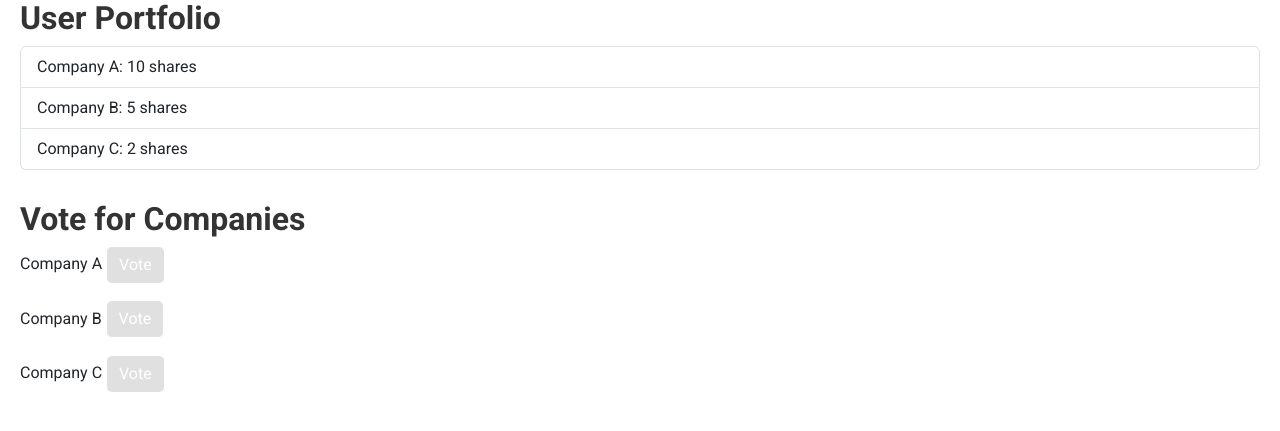
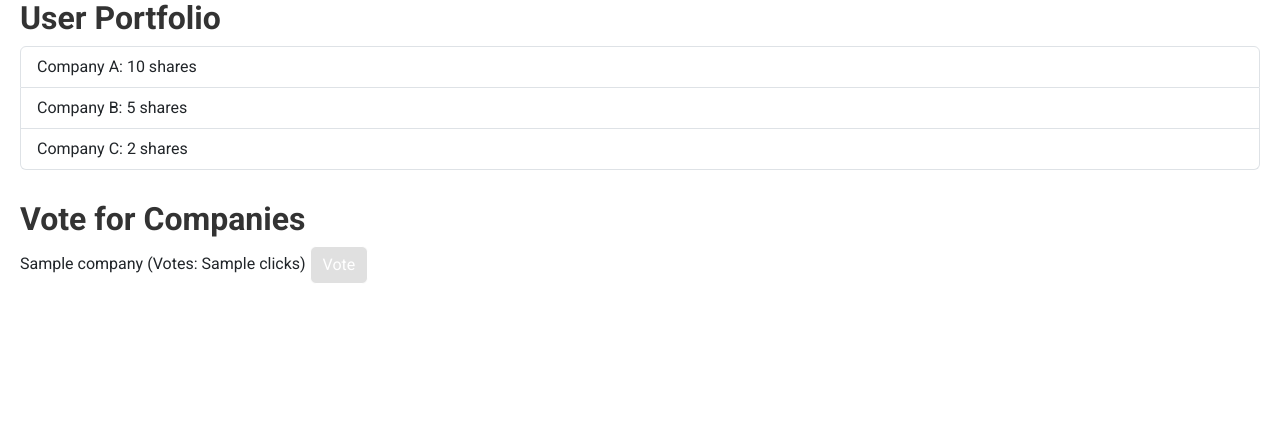
Before and after one commit to Bitmato-Studio/ETHBoston-TheGame, a Flask app: template templates/index.html in a window 1280 px wide. Shown: the part 293-724 px from the top of the page. Run offline with Flask 3, Linux system fonts and the light colour scheme; the template is opened without the code that fills it: most values are stand-ins (such as "Sample title", 1, 10 or a date in 2020).

Commit message:
Created Vote System - Works w/ Dummy Data

```diff
--- a/app.py
+++ b/app.py
@@ -1,7 +1,14 @@
-from flask import Flask, render_template
+from flask import Flask, render_template, request, redirect, url_for
 from structures import Company, Player
 
 app = Flask(__name__)
+
+# Initialize DUMMY company data
+companies = [
+    {'name': 'Company A', 'value': 100.0, 'clicks': 0},
+    {'name': 'Company B', 'value': 200.0, 'clicks': 0},
+    {'name': 'Company C', 'value': 300.0, 'clicks': 0}
+]
 
 @app.route("/api/company/<company_name>")
 def get_company(company_name:str):
@@ -17,9 +24,20 @@ def update_company(company_name:str, methods=["POST"]):
     return f"Update Data for: {company_name}"
 
 
+# FRONT-END ROUTES
+
 @app.route("/")
 def index():
-    return render_template('index.html')
+    return render_template('index.html', companies=companies)
+
+@app.route('/vote', methods=['POST'])
+def vote():
+    company_name = request.form.get('company')
+    for company in companies:
+        if company['name'] == company_name:
+            company['clicks'] += 1
+            break
+    return redirect(url_for('index'))
 
 
     """
--- a/templates/index.html
+++ b/templates/index.html
@@ -38,20 +38,15 @@
 
     <div class="section">
         <h2>Vote for Companies</h2>
-        <form>
-            <div class="mb-3">
-                <label class="form-label">Company A</label>
-                <input type="submit" class="btn btn-primary" value="Vote">
-            </div>
-            <div class="mb-3">
-                <label class="form-label">Company B</label>
-                <input type="submit" class="btn btn-primary" value="Vote">
-            </div>
-            <div class="mb-3">
-                <label class="form-label">Company C</label>
-                <input type="submit" class="btn btn-primary" value="Vote">
-            </div>
-        </form>
+        {% for company in companies %}
+            <form method="POST" action="/vote">
+                <div class="mb-3">
+                    <input type="hidden" name="company" value="{{ company.name }}">
+                    <label class="form-label">{{ company.name }} (Votes: {{ company.clicks }})</label>
+                    <input type="submit" class="btn btn-primary" value="Vote">
+                </div>
+            </form>
+        {% endfor %}
     </div>
 
 </body>
```
